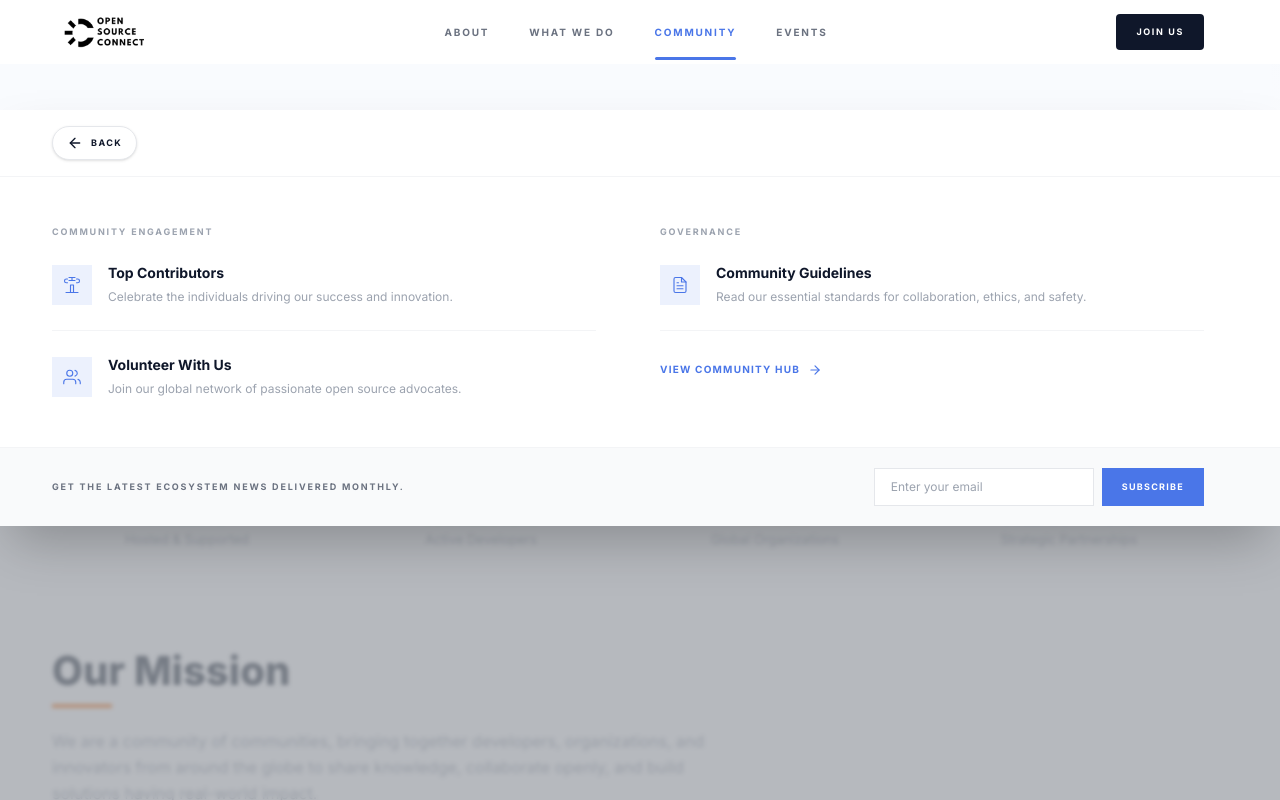
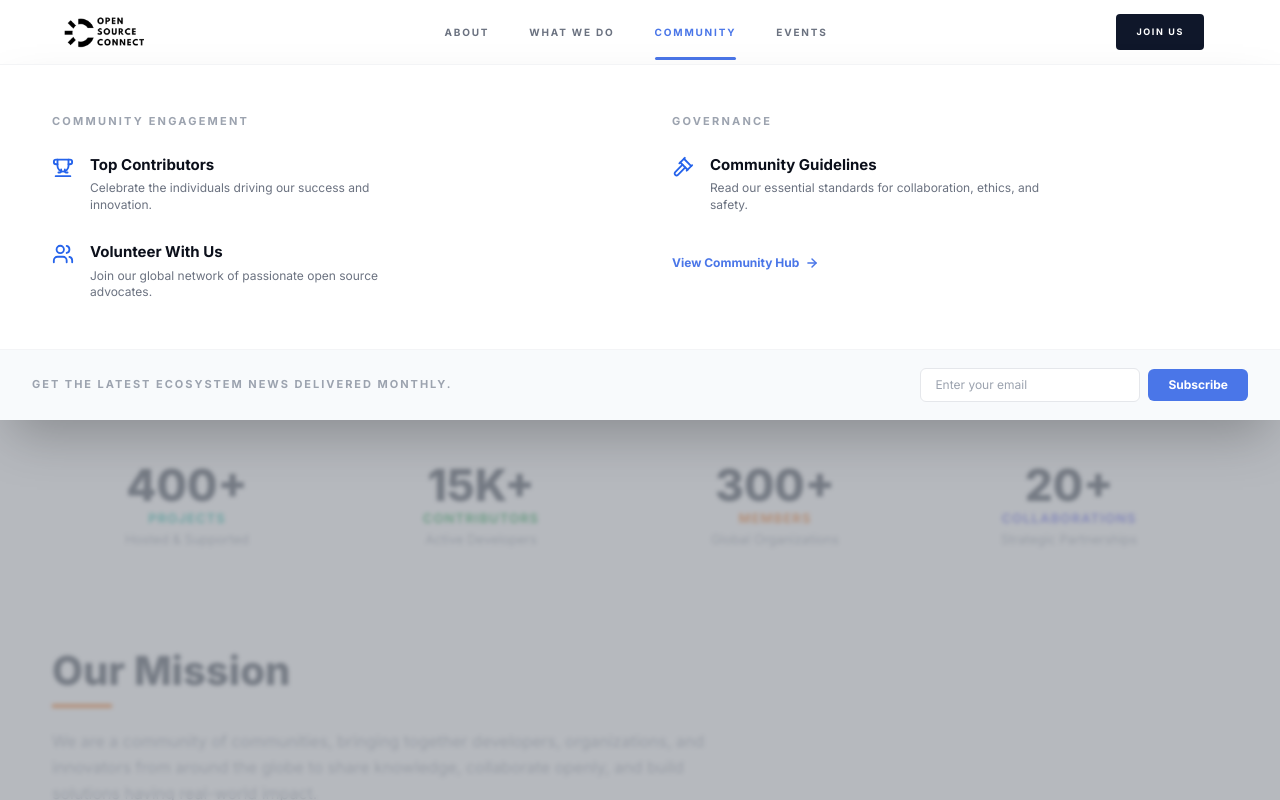
Before and after one commit to open-source-connect-01/OSC_India, a Next.js app: page / in a window 1280 px wide. Both pictures are taken after a click on the button "COMMUNITY". Built offline with nearby package versions, Linux system fonts and the light colour scheme.

Commit message:
Add custom SVG icons for CommunityOverlay and enhance layout for better user experience

```diff
--- a/src/components/CommunityOverlay.tsx
+++ b/src/components/CommunityOverlay.tsx
@@ -8,6 +8,73 @@ interface CommunityOverlayProps {
   onClose: () => void;
 }
 
+// Custom SVG Icons matching exact Community dropdown screenshot
+function TrophyIcon() {
+  return (
+    <svg
+      width="22"
+      height="22"
+      viewBox="0 0 24 24"
+      fill="none"
+      stroke="#2563EB"
+      strokeWidth="2"
+      strokeLinecap="round"
+      strokeLinejoin="round"
+      className="shrink-0 mt-0.5"
+    >
+      <path d="M6 9H4.5a2.5 2.5 0 0 1 0-5H6" />
+      <path d="M18 9h1.5a2.5 2.5 0 0 0 0-5H18" />
+      <path d="M4 22h16" />
+      <path d="M10 14.66V17c0 .55-.45 1-1 1H7" />
+      <path d="M14 14.66V17c0 .55.45 1 1 1h2" />
+      <path d="M18 4H6v7a6 6 0 0 0 12 0V4z" />
+    </svg>
+  );
+}
+
+function VolunteersIcon() {
+  return (
+    <svg
+      width="22"
+      height="22"
+      viewBox="0 0 24 24"
+      fill="none"
+      stroke="#2563EB"
+      strokeWidth="2"
+      strokeLinecap="round"
+      strokeLinejoin="round"
+      className="shrink-0 mt-0.5"
+    >
+      <path d="M16 21v-2a4 4 0 0 0-4-4H6a4 4 0 0 0-4 4v2" />
+      <circle cx="9" cy="7" r="4" />
+      <path d="M22 21v-2a4 4 0 0 0-3-3.87" />
+      <path d="M16 3.13a4 4 0 0 1 0 7.75" />
+    </svg>
+  );
+}
+
+function GuidelinesIcon() {
+  return (
+    <svg
+      width="22"
+      height="22"
+      viewBox="0 0 24 24"
+      fill="none"
+      stroke="#2563EB"
+      strokeWidth="2"
+      strokeLinecap="round"
+      strokeLinejoin="round"
+      className="shrink-0 mt-0.5"
+    >
+      <path d="m14.5 12.5-8 8a2.12 2.12 0 1 1-3-3l8-8" />
+      <path d="m16 16 6-6" />
+      <path d="m8 8 6-6" />
+      <path d="m9 7 8 8" />
+      <path d="m21 11-8-8" />
+    </svg>
+  );
+}
+
 export default function CommunityOverlay({ isOpen, onClose }: CommunityOverlayProps) {
   const [email, setEmail] = useState("");
 
@@ -15,176 +82,92 @@ export default function CommunityOverlay({ isOpen, onClose }: CommunityOverlayPr
 
   return (
     <>
-      {/* Dimmed backdrop — covers the page content below the header */}
+      {/* Dimmed backdrop */}
       <div
         className="fixed inset-x-0 z-40 bg-navy/30 backdrop-blur-[2px]"
-        style={{ top: "110px", bottom: 0 }}
+        style={{ top: "64px", bottom: 0 }}
         onClick={onClose}
       />
 
-      {/* Overlay dropdown panel — slides down below the nav bar */}
+      {/* Overlay dropdown panel */}
       <div
         className="fixed inset-x-0 z-50 shadow-2xl animate-slideDown overflow-y-auto"
-        style={{ top: "110px", maxHeight: "calc(100vh - 110px)" }}
+        style={{ top: "64px", maxHeight: "calc(100vh - 64px)" }}
       >
-        <div className="w-full bg-white">
-          <div className="sticky top-0 z-10 border-b border-gray-100 bg-white/95 backdrop-blur-sm">
-            <div className="max-w-[1240px] mx-auto pl-6 lg:pl-8 pr-6 lg:pr-8 py-4 flex justify-start">
-              <button
-                onClick={onClose}
-                className="inline-flex items-center gap-2 rounded-full border border-gray-200 bg-white px-3.5 py-2 text-[9px] font-bold tracking-[0.16em] uppercase text-navy shadow-sm transition-all duration-200 hover:border-gray-300 hover:bg-gray-50"
-                aria-label="Go back"
-              >
-                <svg width="16" height="16" viewBox="0 0 24 24" fill="none" stroke="currentColor" strokeWidth="2" strokeLinecap="round" strokeLinejoin="round">
-                  <path d="M19 12H5" />
-                  <path d="m12 19-7-7 7-7" />
-                </svg>
-                Back
-              </button>
-            </div>
-          </div>
-
-          {/* ===== MEGA MENU CONTENT ===== */}
-          <div className="max-w-[1240px] mx-auto pl-6 lg:pl-8 pr-12 lg:pr-14 py-10 lg:py-12">
-            <div className="grid md:grid-cols-2 gap-x-16 gap-y-10">
-              {/* --- Column 1: Community Engagement --- */}
+        <div className="w-full bg-white border-t border-gray-100">
+          <div className="max-w-[1240px] mx-auto px-6 lg:px-8 py-10 lg:py-12">
+            <div className="grid grid-cols-1 md:grid-cols-2 gap-8 lg:gap-16">
+              {/* --- Column 1: COMMUNITY ENGAGEMENT --- */}
               <div>
-                <h3 className="text-[9px] font-bold tracking-[0.2em] text-gray-400 uppercase mb-6">
-                  Community Engagement
+                <h3 className="text-[11px] font-bold tracking-[0.2em] text-gray-400 uppercase mb-6">
+                  COMMUNITY ENGAGEMENT
                 </h3>
 
-                <div className="space-y-6">
+                <div className="space-y-7">
                   {/* Top Contributors */}
-                  <div className="group cursor-pointer">
-                    <div className="flex items-start gap-4">
-                      <div className="w-10 h-10 bg-accent-blue/10 flex items-center justify-center shrink-0 mt-0.5 group-hover:bg-accent-blue/20 transition-colors duration-200">
-                        <svg
-                          width="18"
-                          height="18"
-                          viewBox="0 0 24 24"
-                          fill="none"
-                          stroke="currentColor"
-                          strokeWidth="1.5"
-                          strokeLinecap="round"
-                          strokeLinejoin="round"
-                          className="text-accent-blue"
-                        >
-                          <path d="M6 9H4.5a2.5 2.5 0 0 1 0-5H6" />
-                          <path d="M18 9h1.5a2.5 2.5 0 0 0 0-5H18" />
-                          <path d="M4 22h16" />
-                          <path d="M10 22V12h4v10" />
-                          <path d="M12 2v4" />
-                          <path d="M8 6h8" />
-                          <path d="M8 2h8" />
-                        </svg>
-                      </div>
+                  <div className="group cursor-pointer flex items-start gap-4">
+                    <TrophyIcon />
                     <div>
-                        <h4 className="text-sm font-bold text-navy group-hover:text-accent-blue transition-colors duration-200">
+                      <h4 className="text-[15px] font-bold text-[#0B0F1A] group-hover:text-accent-blue transition-colors duration-200">
                         Top Contributors
                       </h4>
-                        <p className="text-xs text-gray-400 mt-1 leading-relaxed max-w-[380px]">
+                      <p className="text-xs text-gray-500 mt-1 leading-snug max-w-[340px]">
                         Celebrate the individuals driving our success and innovation.
                       </p>
                     </div>
                   </div>
-                  </div>
-
-                  {/* Divider */}
-                  <div className="h-px bg-gray-100" />
 
                   {/* Volunteer With Us */}
-                  <div className="group cursor-pointer">
-                    <div className="flex items-start gap-4">
-                      <div className="w-10 h-10 bg-accent-blue/10 flex items-center justify-center shrink-0 mt-0.5 group-hover:bg-accent-blue/20 transition-colors duration-200">
-                        <svg
-                          width="18"
-                          height="18"
-                          viewBox="0 0 24 24"
-                          fill="none"
-                          stroke="currentColor"
-                          strokeWidth="1.5"
-                          strokeLinecap="round"
-                          strokeLinejoin="round"
-                          className="text-accent-blue"
-                        >
-                          <path d="M17 21v-2a4 4 0 0 0-4-4H5a4 4 0 0 0-4 4v2" />
-                          <circle cx="9" cy="7" r="4" />
-                          <path d="M23 21v-2a4 4 0 0 0-3-3.87" />
-                          <path d="M16 3.13a4 4 0 0 1 0 7.75" />
-                        </svg>
-                      </div>
+                  <div className="group cursor-pointer flex items-start gap-4">
+                    <VolunteersIcon />
                     <div>
-                        <h4 className="text-sm font-bold text-navy group-hover:text-accent-blue transition-colors duration-200">
+                      <h4 className="text-[15px] font-bold text-[#0B0F1A] group-hover:text-accent-blue transition-colors duration-200">
                         Volunteer With Us
                       </h4>
-                        <p className="text-xs text-gray-400 mt-1 leading-relaxed max-w-[380px]">
+                      <p className="text-xs text-gray-500 mt-1 leading-snug max-w-[340px]">
                         Join our global network of passionate open source advocates.
                       </p>
                     </div>
                   </div>
                 </div>
               </div>
-              </div>
 
-              {/* --- Column 2: Governance --- */}
+              {/* --- Column 2: GOVERNANCE --- */}
               <div>
-                <h3 className="text-[9px] font-bold tracking-[0.2em] text-gray-400 uppercase mb-6">
-                  Governance
+                <h3 className="text-[11px] font-bold tracking-[0.2em] text-gray-400 uppercase mb-6">
+                  GOVERNANCE
                 </h3>
 
-                <div className="space-y-6">
+                <div className="space-y-7">
                   {/* Community Guidelines */}
-                  <div className="group cursor-pointer">
-                    <div className="flex items-start gap-4">
-                      <div className="w-10 h-10 bg-accent-blue/10 flex items-center justify-center shrink-0 mt-0.5 group-hover:bg-accent-blue/20 transition-colors duration-200">
-                        <svg
-                          width="18"
-                          height="18"
-                          viewBox="0 0 24 24"
-                          fill="none"
-                          stroke="currentColor"
-                          strokeWidth="1.5"
-                          strokeLinecap="round"
-                          strokeLinejoin="round"
-                          className="text-accent-blue"
-                        >
-                          <path d="M14 2H6a2 2 0 0 0-2 2v16a2 2 0 0 0 2 2h12a2 2 0 0 0 2-2V8z" />
-                          <polyline points="14 2 14 8 20 8" />
-                          <line x1="16" y1="13" x2="8" y2="13" />
-                          <line x1="16" y1="17" x2="8" y2="17" />
-                          <polyline points="10 9 9 9 8 9" />
-                        </svg>
-                      </div>
+                  <div className="group cursor-pointer flex items-start gap-4">
+                    <GuidelinesIcon />
                     <div>
-                        <h4 className="text-sm font-bold text-navy group-hover:text-accent-blue transition-colors duration-200">
+                      <h4 className="text-[15px] font-bold text-[#0B0F1A] group-hover:text-accent-blue transition-colors duration-200">
                         Community Guidelines
                       </h4>
-                        <p className="text-xs text-gray-400 mt-1 leading-relaxed max-w-[380px]">
+                      <p className="text-xs text-gray-500 mt-1 leading-snug max-w-[340px]">
                         Read our essential standards for collaboration, ethics, and safety.
                       </p>
                     </div>
                   </div>
-                  </div>
 
-                  {/* Thin divider */}
-                  <div className="h-px bg-gray-100" />
-
-                  {/* View Community Hub link */}
+                  {/* View Community Hub Link */}
+                  <div className="pt-2">
                     <Link
                       href="#"
-                    className="inline-flex items-center gap-2 text-[10px] font-bold tracking-[0.12em] text-accent-blue uppercase hover:text-accent-blue/80 transition-colors duration-200 group"
+                      className="inline-flex items-center gap-1.5 text-xs font-bold text-accent-blue hover:underline"
                     >
-                    View Community Hub
+                      <span>View Community Hub</span>
                       <svg
                         width="14"
                         height="14"
                         viewBox="0 0 24 24"
                         fill="none"
                         stroke="currentColor"
-                      strokeWidth="2"
+                        strokeWidth="2.5"
                         strokeLinecap="round"
                         strokeLinejoin="round"
-                      className="transition-transform duration-200 group-hover:translate-x-0.5"
                       >
                         <path d="M5 12h14" />
                         <path d="m12 5 7 7-7 7" />
@@ -194,23 +177,24 @@ export default function CommunityOverlay({ isOpen, onClose }: CommunityOverlayPr
                 </div>
               </div>
             </div>
+          </div>
 
-          {/* ===== NEWSLETTER STRIP ===== */}
-          <div className="w-full bg-gray-50 border-t border-gray-100">
-            <div className="max-w-[1240px] mx-auto pl-6 lg:pl-8 pr-12 lg:pr-14 py-5">
-              <div className="flex flex-col sm:flex-row items-start sm:items-center justify-between gap-4">
-                <p className="text-[9px] font-bold tracking-[0.2em] text-gray-500 uppercase">
-                  Get the latest ecosystem news delivered monthly.
-                </p>
+          {/* Bottom newsletter strip */}
+          <div className="w-full bg-[#F8FAFC] border-t border-gray-100 py-4.5 px-6 lg:px-8">
+            <div className="max-w-[1240px] mx-auto flex flex-col sm:flex-row items-center justify-between gap-4">
+              <span className="font-bold tracking-[0.18em] text-gray-400 uppercase text-[10px] sm:text-[11px]">
+                GET THE LATEST ECOSYSTEM NEWS DELIVERED MONTHLY.
+              </span>
+
               <div className="flex items-center gap-2 w-full sm:w-auto">
                 <input
                   type="email"
                   placeholder="Enter your email"
                   value={email}
                   onChange={(e) => setEmail(e.target.value)}
-                    className="flex-1 sm:w-[220px] h-[38px] px-4 text-xs bg-white border border-gray-200 outline-none focus:border-accent-blue transition-colors duration-200 placeholder-gray-400"
+                  className="flex-1 sm:w-[220px] text-xs bg-white border border-gray-200 px-3.5 py-2 rounded-md outline-none focus:border-accent-blue transition-colors duration-200 placeholder-gray-400"
                 />
-                  <button className="h-[38px] px-5 bg-accent-blue text-white text-[9px] font-bold tracking-[0.14em] uppercase hover:bg-blue-600 transition-all duration-200 shrink-0">
+                <button className="px-5 py-2 bg-accent-blue text-white text-xs font-bold rounded-md hover:bg-blue-600 transition-all duration-200 shrink-0">
                   Subscribe
                 </button>
               </div>
@@ -218,8 +202,6 @@ export default function CommunityOverlay({ isOpen, onClose }: CommunityOverlayPr
           </div>
         </div>
       </div>
-      </div>
-
     </>
   );
 }
```
Lines whose indentation alone changed are shown as unchanged.
